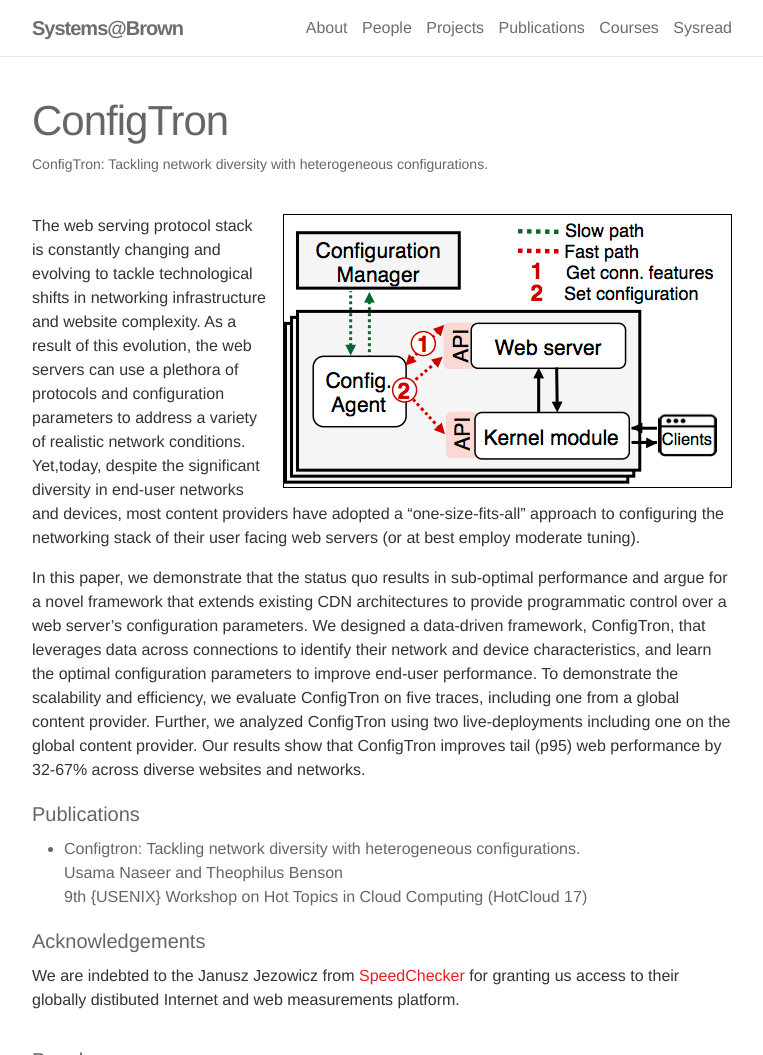
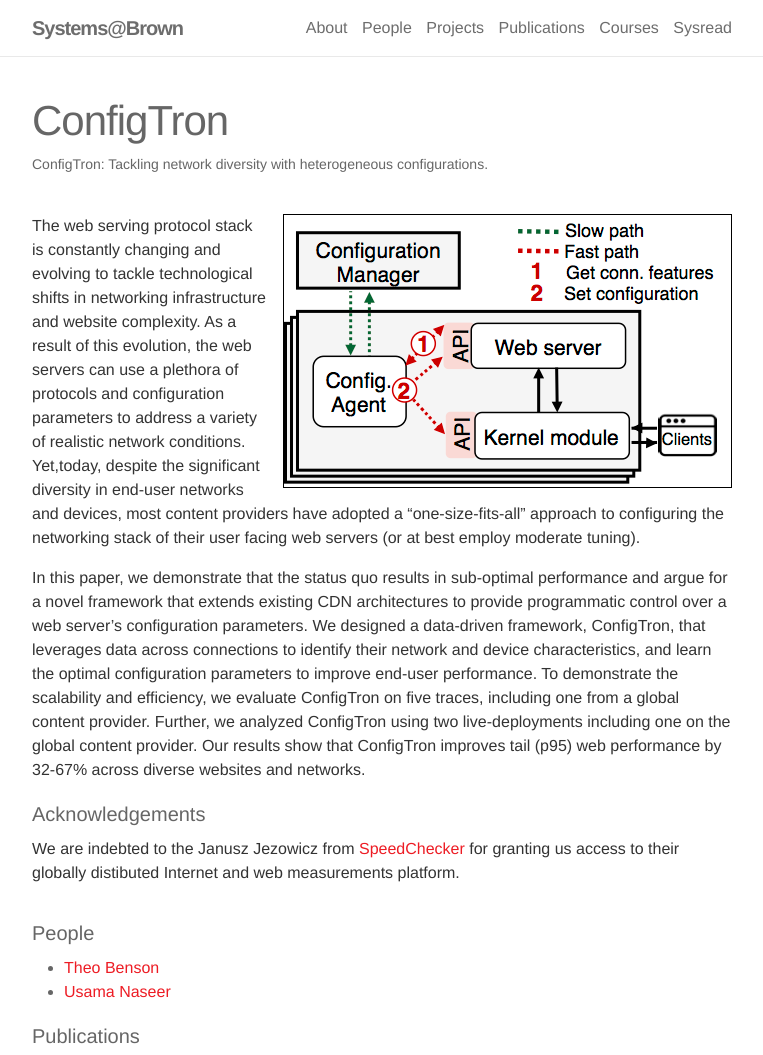
Before and after one commit to brownsys/systems-web, a Jekyll site: the page built from _projects/configtron.md, in a window 1280 px wide and 1386 px high, cut to the strip 0-1055 px from the top of the window. Shown: the whole strip, without its empty margins (258-1021 px from the left). Built offline with Jekyll 4.4.1, drawn with Linux system fonts in a browser that asks for light colours; nearby versions of some CDN libraries.

Commit message:
removed pub duplicate

```diff
--- a/_projects/configtron.md
+++ b/_projects/configtron.md
@@ -30,13 +30,6 @@ improves tail (p95) web performance by 32-67% across diverse
 websites and networks.
 
 
-#### Publications
-
- * Configtron: Tackling network diversity with heterogeneous configurations.<br />
-   Usama Naseer and Theophilus Benson<br />
-   9th {USENIX} Workshop on Hot Topics in Cloud Computing (HotCloud 17)<br />
-
-
 #### Acknowledgements
 
 We are indebted to the Janusz Jezowicz from [SpeedChecker](https://probeapi.speedchecker.com/) for granting us access to their globally distibuted Internet and web measurements platform.
```
